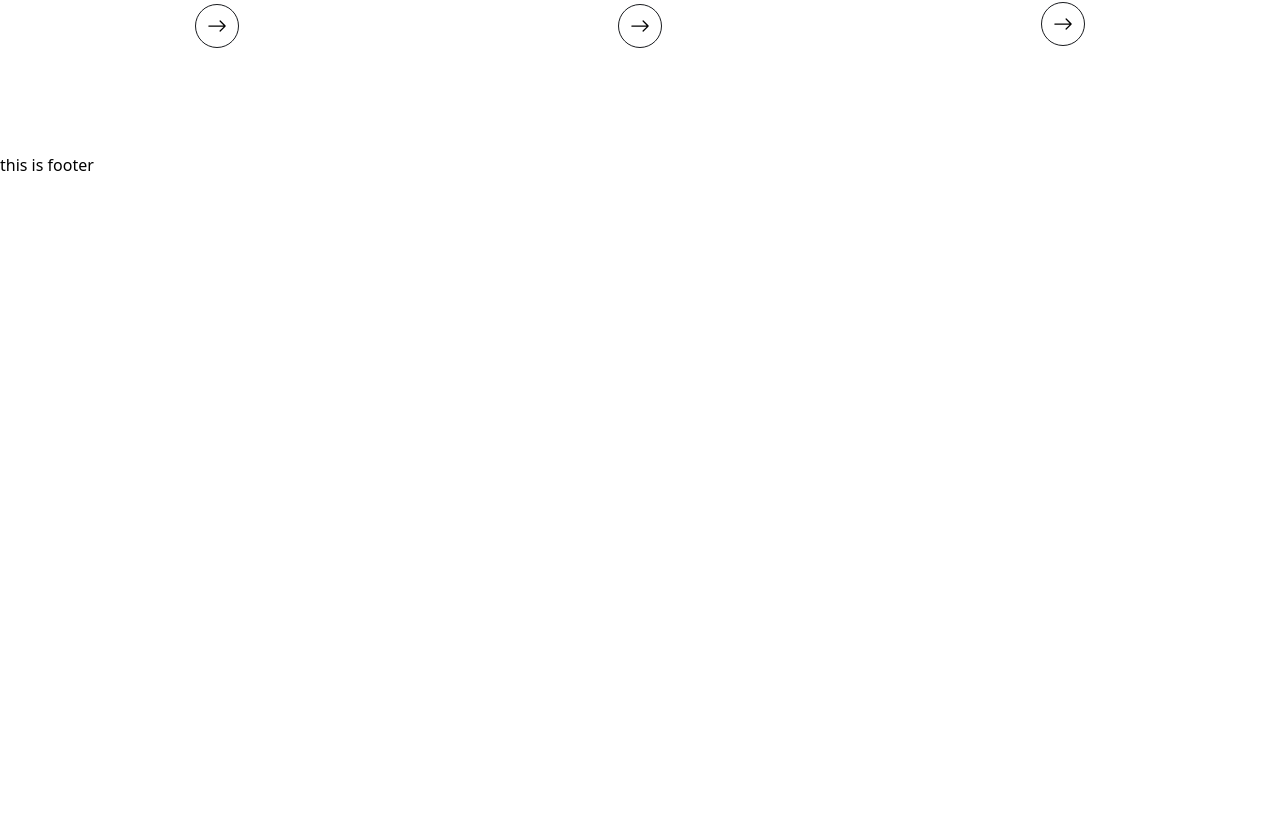
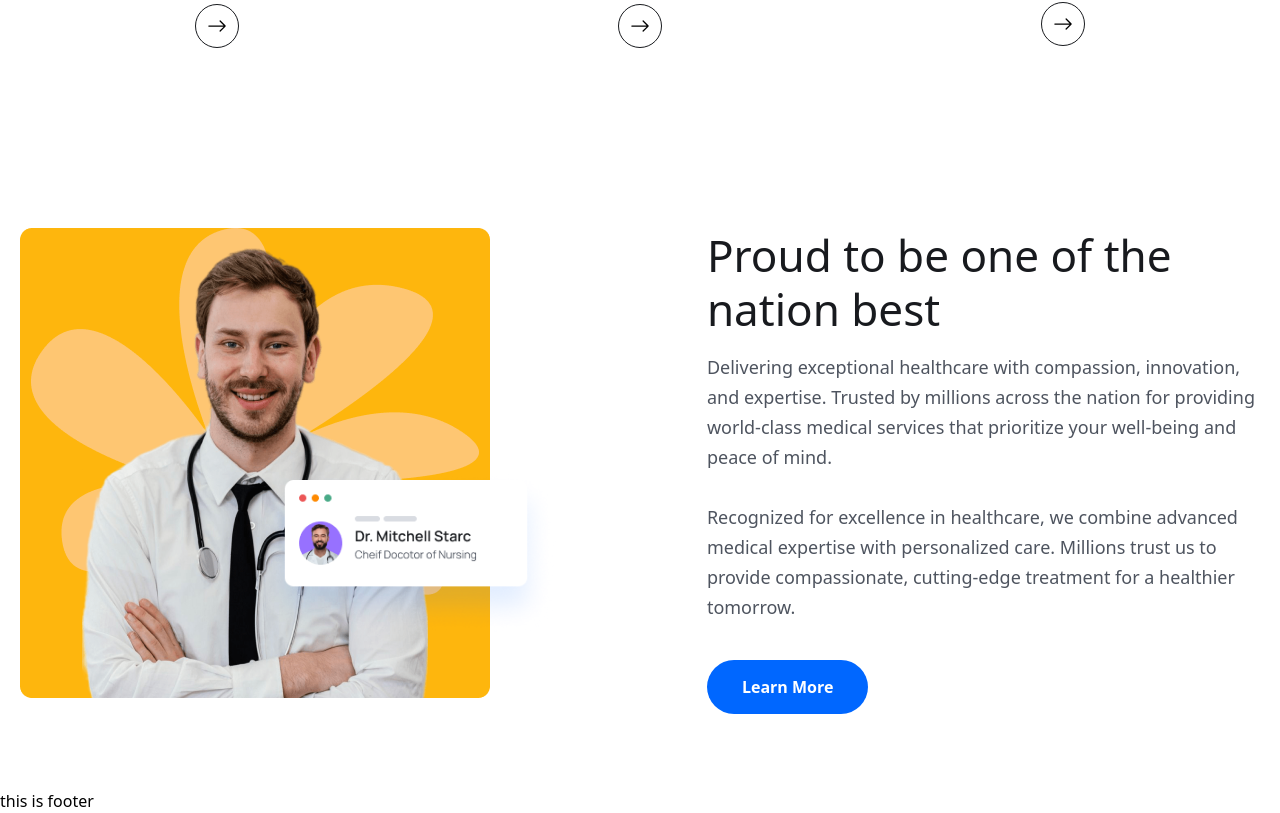
Before and after one commit to subarnoturja/curepoint-client, a React (Vite) app: page / in a window 1280 px wide. Shown: the part 1445-2258 px from the top of the page. Before the commit the page ends 1622 px from the top, so only its background shows below. Built offline with nearby package versions, Linux system fonts and the light colour scheme.

Commit message:
about section added

```diff
--- /dev/null
+++ b/src/components/About/About.jsx
@@ -0,0 +1,30 @@
+import aboutImg from "../../assets/images/about.png"
+import aboutCardImg from "../../assets/images/about-card.png"
+import { Link } from "react-router-dom";
+
+const About = () => {
+    return (
+        <section>
+            <div className="container">
+                <div className="flex justify-between gap-[50px] md:gap-[130px] xl:gap-0 flex-col md:flex-row">
+                    <div className="relative w-3/4 md:w-1/2 xl:w-[770px] z-10 order-2 md:order-1">
+                        <img src={aboutImg} alt="" />
+                        <div className="absolute z-20 bottom-4 w-[200px] md:w-[300px] right-[-30%] md:right-[-15%] md:top-[35%] lg:right-[22%] lg:top-[50%]">
+                            <img src={aboutCardImg} alt="" />
+                        </div>
+                    </div>
+                    {/* About content */}
+                    <div className="w-full md:w-1/2 xl-w-[670px] order-1  md:order-2">
+                        <h2 className="heading">Proud to be one of the nation best</h2>
+                        <p className="text__para">Delivering exceptional healthcare with compassion, innovation, and expertise. Trusted by millions across the nation for providing world-class medical services that prioritize your well-being and peace of mind.</p>
+
+                        <p className="text__para mt-[30px]">Recognized for excellence in healthcare, we combine advanced medical expertise with personalized care. Millions trust us to provide compassionate, cutting-edge treatment for a healthier tomorrow.</p>
+                        <Link to='/'><button className="btn">Learn More</button></Link>
+                    </div>
+                </div>
+            </div>
+        </section>
+    );
+};
+
+export default About;
--- a/src/index.css
+++ b/src/index.css
@@ -19,7 +19,7 @@
     }
 
     .heading {
-        @apply text-[44px] leading-[54px] font-[700] text-headingColor;
+        @apply text-[44px] leading-[54px] font-[500] text-headingColor;
     }
 
     .text__para {
--- a/src/pages/Home.jsx
+++ b/src/pages/Home.jsx
@@ -6,11 +6,12 @@ import icon01 from "../assets/images/icon01.png"
 import icon02 from "../assets/images/icon02.png"
 import icon03 from "../assets/images/icon03.png"
 import { BsArrowRight } from "react-icons/bs";
+import About from "../components/About/About";
 
 const Home = () => {
   return (
     <>
-      {/* Hero Section */}
+      {/* Hero Section start */}
       <section className="hero__section pt-[60px] 2xl:h-[800px]">
         <div className="container">
           <div className="flex flex-col lg:flex-row gap-[90px] items-center  justify-between">
@@ -127,6 +128,8 @@ const Home = () => {
           </div>
         </div>
       </section>
+      {/* About section */}
+        <About />
     </>
   );
 };
```
